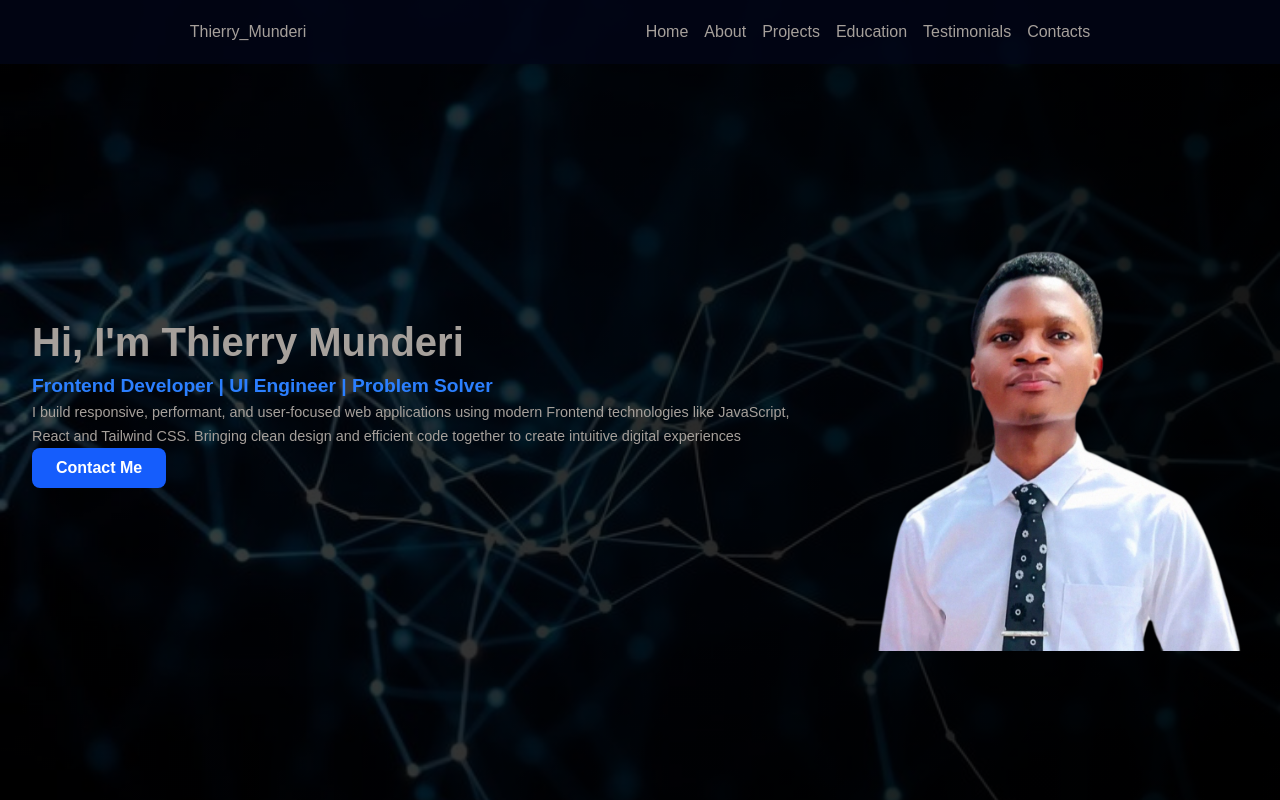
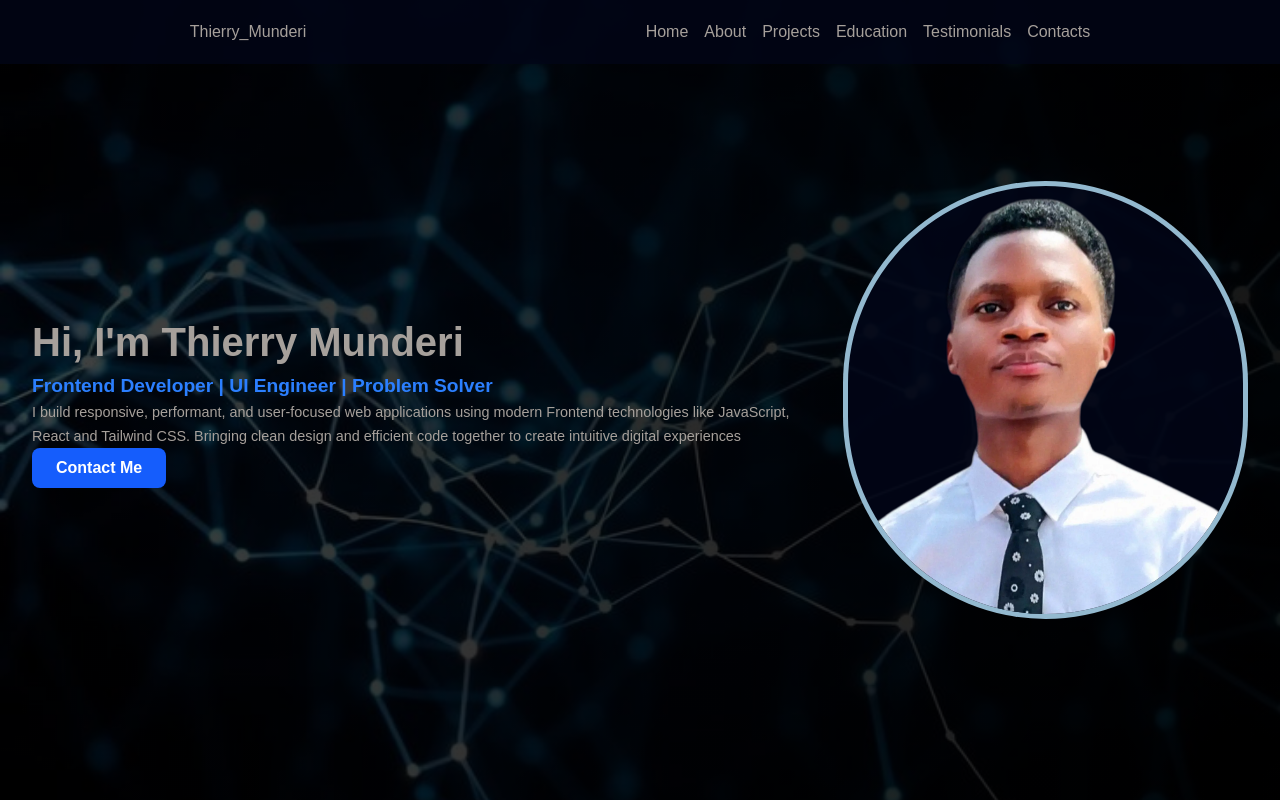
Before and after one commit to Thierry256-dev/Portfolio, a React (Vite) app: page / in a window 1280 px wide. Shown: the top 800 px of the page. Built offline with nearby package versions, Linux system fonts and the light colour scheme.

Commit message:
Edit profile pic

```diff
--- a/src/Componets/Home.jsx
+++ b/src/Componets/Home.jsx
@@ -42,7 +42,11 @@ export default function Home() {
             Contact Me
           </button>
         </div>
-        <img src={profile} className="w-1/3" alt="profile-image" />
+        <img
+          src={profile}
+          className="w-1/3 rounded-full bg-slate-950/80 border-5 border-sky-200/80"
+          alt="profile-image"
+        />
       </div>
     </>
   );
```
Also changed, not shown: src/assets/profile1.webp.
